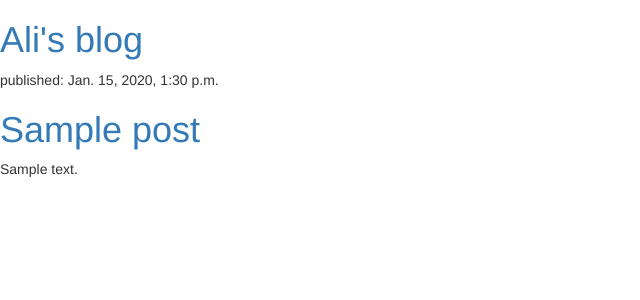
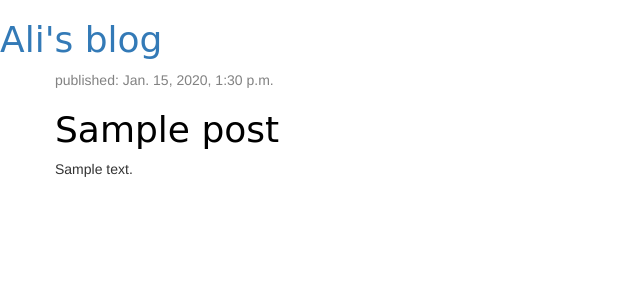
Before and after one commit to ali-sefidmouy/my-first-blog, a Django app: template blog/templates/blog/post_list.html in a window 1280 px wide. Shown: the top 300 px of the page, without its empty margins (0-640 px from the left). Run offline with Django 3.2, Linux system fonts and the light colour scheme; the template is opened without the code that fills it: values that come from a table or form of the project are taken from there, others are empty; tables that the repository leaves empty hold one stand-in row (values such as "Sample post"); some libraries are stand-ins or nearby versions.

Commit message:
add more css

```diff
--- a/blog/static/css/blog.css
+++ b/blog/static/css/blog.css
@@ -0,0 +1,46 @@
+.page-header {
+    background-color: #ff9400;
+    margin-top: 0;
+    padding: 20px 20px 20px 40px;
+}
+
+.page-header h1, .page-header h1 a, .page-header h1 a:visited, .page-header h1 a:active {
+    color: #ffffff;
+    font-size: 36pt;
+    text-decoration: none;
+}
+
+.content {
+    margin-left: 40px;
+}
+
+h1, h2, h3, h4 {
+    font-family: 'Lobster', cursive;
+}
+
+.date {
+    color: #828282;
+}
+
+.save {
+    float: right;
+}
+
+.post-form textarea, .post-form input {
+    width: 100%;
+}
+
+.top-menu, .top-menu:hover, .top-menu:visited {
+    color: #ffffff;
+    float: right;
+    font-size: 26pt;
+    margin-right: 20px;
+}
+
+.post {
+    margin-bottom: 70px;
+}
+
+.post h1 a, .post h1 a:visited {
+    color: #000000;
+}
--- a/blog/templates/blog/post_list.html
+++ b/blog/templates/blog/post_list.html
@@ -10,13 +10,20 @@
         <div>
             <h1><a href="/">Ali's blog</a></h1>
         </div>
-
-        {% for post in posts %}
-            <div>
-                <p>published: {{ post.published_date }}</p>
-                <h1><a href="">{{ post.title }}</a></h1>
-                <p>{{ post.text|linebreaksbr }}</p>
+        <div class="content container">
+            <div class="row">
+                <div class="col-md-8">
+                    {% for post in posts %}
+                        <div class="post">
+                            <div class="date">
+                                <p>published: {{ post.published_date }}</p>
+                            </div>
+                            <h1><a href="">{{ post.title }}</a></h1>
+                            <p>{{ post.text|linebreaksbr }}</p>
+                        </div>
+                    {% endfor %}
+                </div>
             </div>
-        {% endfor %}
+        </div>
     </body>
 </html>
```
